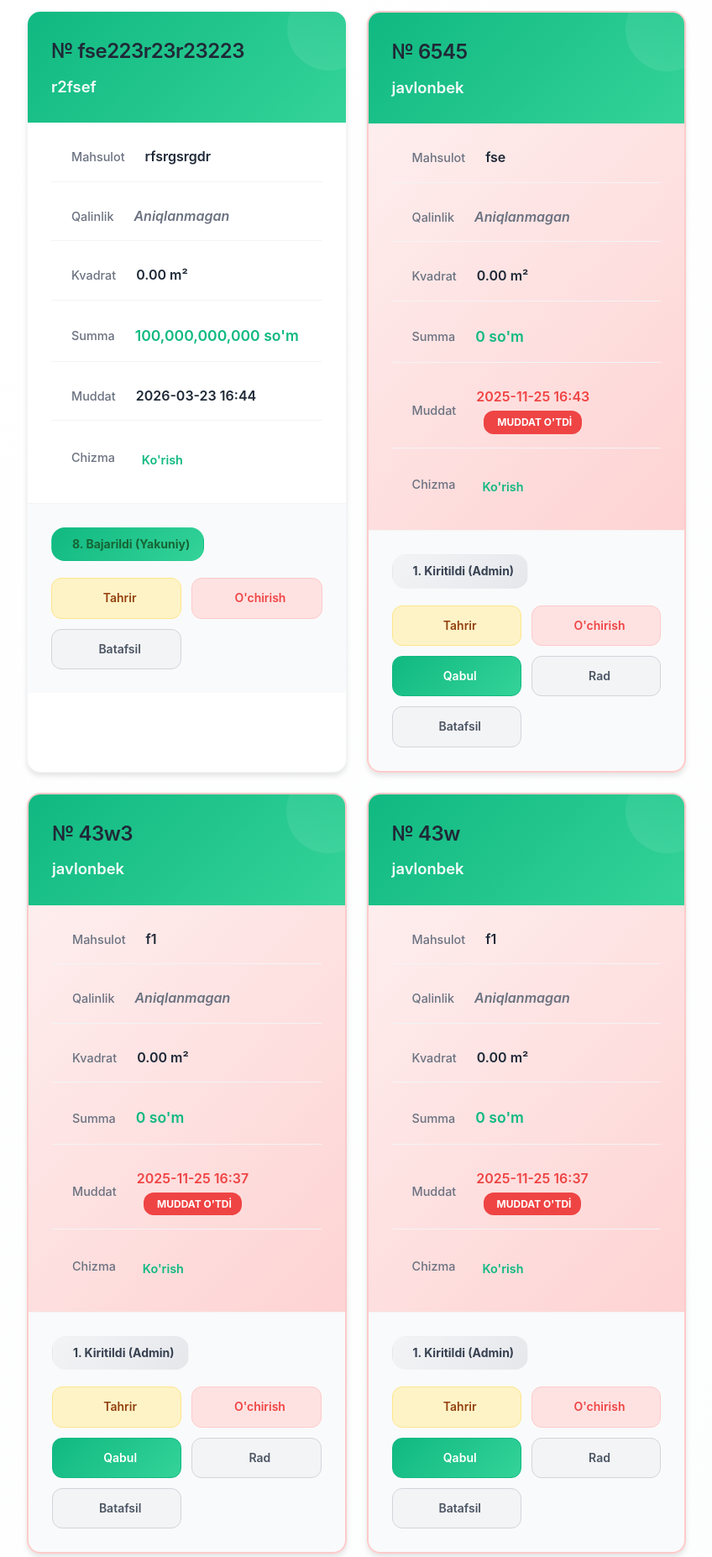
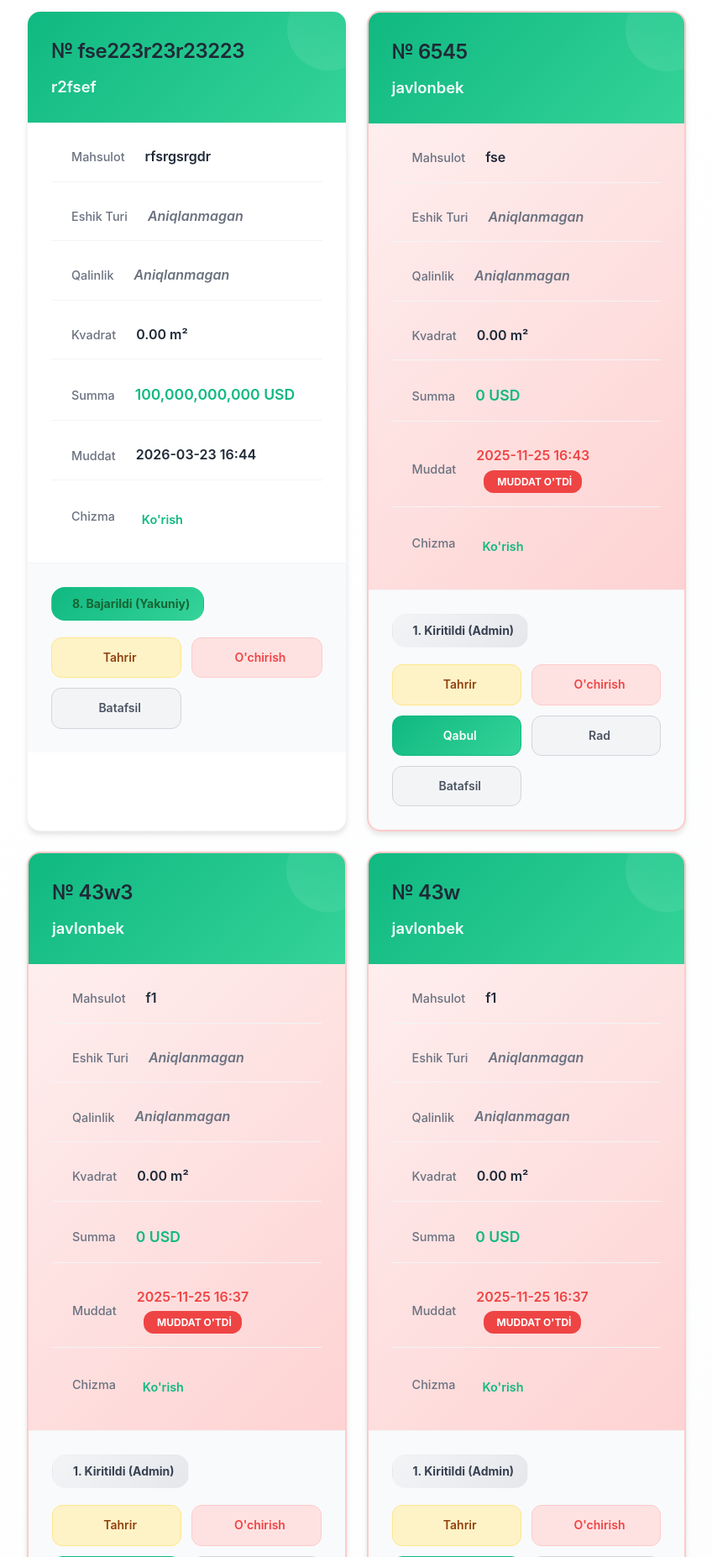
Before and after one commit to sardorsattoorovv7/korxona, a Django app: page /orders/ in a window 1280 px wide. Shown: the part 1213-3067 px from the top of the page at 84% size, without its empty margins (408-1256 px from the left). Run offline with Django 5.2, Linux system fonts and the light colour scheme; a user stored in the database is signed in; data comes from the database, SQL or seed files in the repository; some libraries are stand-ins or nearby versions.

Commit message:
Update order_list.html

```diff
--- a/orders/templates/orders/order_list.html
+++ b/orders/templates/orders/order_list.html
@@ -1729,6 +1729,24 @@
                                     </div>
 
                                     <div class="detail-row">
+    <span class="detail-label">
+        <i class="fas fa-door-open"></i>
+        <span>Eshik Turi</span>
+    </span>
+    <span class="detail-value">
+        {% if is_worker and request.user.worker_profile not in order.assigned_workers.all %}
+            ***
+        {% else %}
+            {% if order.eshik_turi %}
+                {{ order.eshik_turi }}
+            {% else %}
+                <span style="color: var(--text-secondary); font-style: italic;">Aniqlanmagan</span>
+            {% endif %}
+        {% endif %}
+    </span>
+</div>
+
+                                    <div class="detail-row">
                                         <span class="detail-label">
                                             <i class="fas fa-ruler"></i>
                                             <span>Qalinlik</span>
@@ -1738,7 +1756,7 @@
                                                 ***
                                             {% else %}
                                                 {% if order.panel_thickness %}
-                                                    {{ order.panel_thickness }} mm
+                                                    {{ order.panel_thickness }} sm
                                                 {% else %}
                                                     <span style="color: var(--text-secondary); font-style: italic;">Aniqlanmagan</span>
                                                 {% endif %}
@@ -1769,7 +1787,7 @@
                                             {% if is_worker %}
                                                 ***
                                             {% else %}
-                                                {{ order.total_price|floatformat:0|intcomma }} so'm
+                                                {{ order.total_price|floatformat:0|intcomma }} USD
                                             {% endif %}
                                         </span>
                                     </div>
@@ -2062,7 +2080,7 @@
                                         <span class="text-masked">***</span>
                                     {% else %}
                                         {% if order.panel_thickness %}
-                                            <span class="value-number">{{ order.panel_thickness }}</span> mm
+                                            <span class="value-number">{{ order.panel_thickness }}</span> sm
                                         {% else %}
                                             —
                                         {% endif %}
@@ -2095,7 +2113,7 @@
                                     {% if is_worker %}
                                         <span class="text-masked">***</span>
                                     {% else %}
-                                        {{ order.total_price|floatformat:0|intcomma }} so'm
+                                        {{ order.total_price|floatformat:0|intcomma }} USD
                                     {% endif %}
                                 </span>
                             </div>
@@ -2296,7 +2314,7 @@
                                         <span class="text-masked">***</span>
                                     {% else %}
                                         {% if order.panel_thickness %}
-                                            <span class="value-number">{{ order.panel_thickness }}</span> mm
+                                            <span class="value-number">{{ order.panel_thickness }}</span> sm
                                         {% else %}
                                             —
                                         {% endif %}
@@ -2329,7 +2347,7 @@
                                     {% if is_worker %}
                                         <span class="text-masked">***</span>
                                     {% else %}
-                                        {{ order.total_price|floatformat:0|intcomma }} so'm
+                                        {{ order.total_price|floatformat:0|intcomma }} USD
                                     {% endif %}
                                 </span>
                             </div>
```
